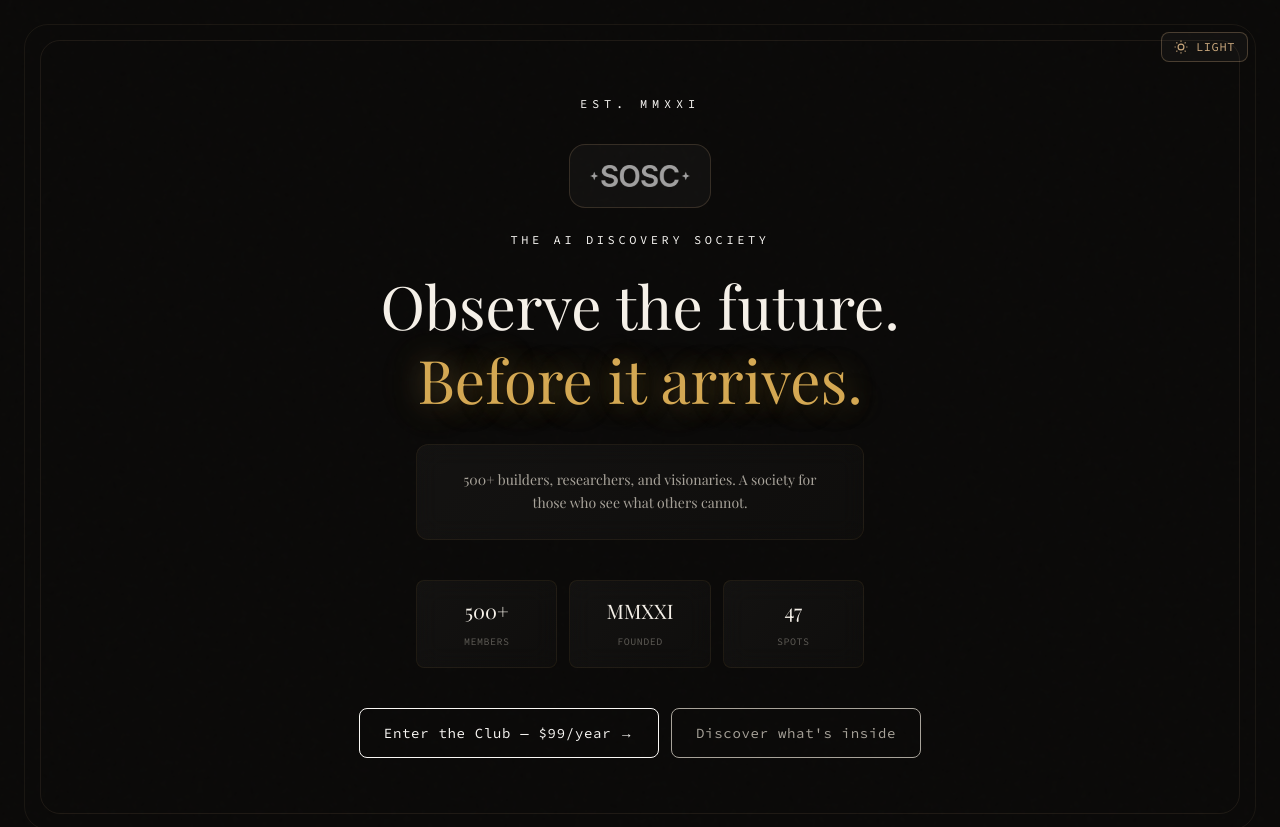
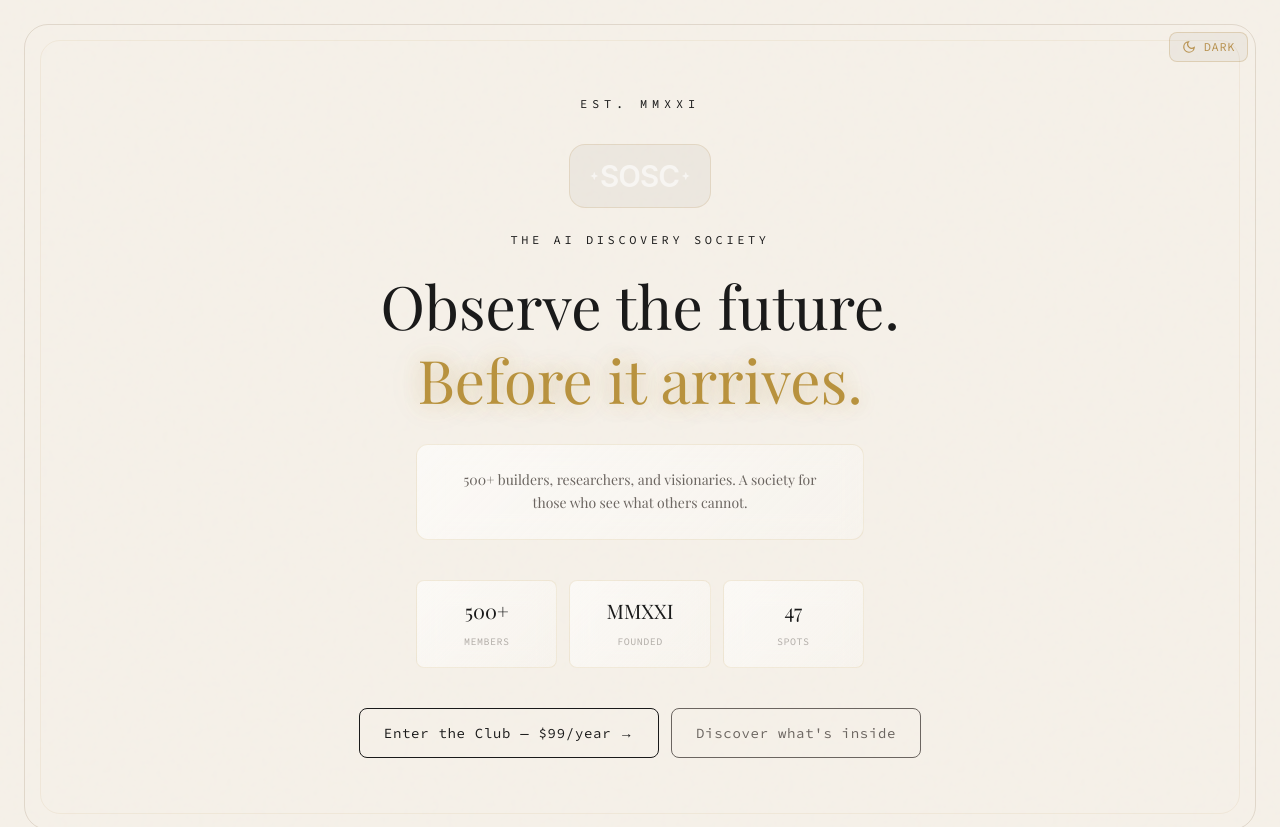
Before and after one commit to tomcharlesosman/shiny-objects-2026, a Next.js app: page / in a window 1280 px wide. Shown: the top 827 px of the page. Built offline with nearby package versions, Linux system fonts and the light colour scheme; a web font is replaced by a local one.

Commit message:
Default to light theme

```diff
--- a/src/app/components/ThemeToggle.tsx
+++ b/src/app/components/ThemeToggle.tsx
@@ -12,7 +12,7 @@ export default function ThemeToggle() {
     if (saved) {
       setIsDark(saved === "dark");
     } else {
-      setIsDark(true); // Default dark
+      setIsDark(false); // Default light
     }
   }, []);
 
--- a/src/app/layout.tsx
+++ b/src/app/layout.tsx
@@ -29,7 +29,7 @@ export default function RootLayout({
   children: React.ReactNode;
 }>) {
   return (
-    <html lang="en" className={`${playfair.variable} ${sourceCode.variable} dark`}>
+    <html lang="en" className={`${playfair.variable} ${sourceCode.variable} light`}>
       <body className="font-serif antialiased">{children}</body>
     </html>
   );
```
Also changed, not shown: 16 other files (tests, documents, lock files or other folders).
